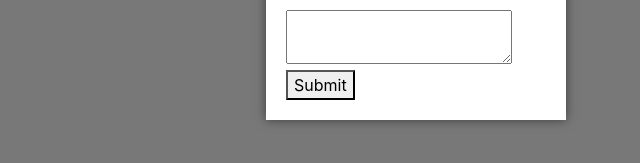
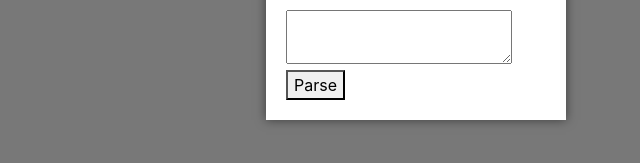
Before and after one commit to AdamSpera/configconsult, a plain HTML site: page templates/index.html in a window 1280 px wide. Shown: the part 409-572 px from the top of the page, 224-864 px from the left. Drawn offline with nearby package versions, Linux system fonts and the light colour scheme.

Commit message:
Change submit button text from "Submit" to "Parse"

```diff
--- a/templates/index.html
+++ b/templates/index.html
@@ -27,7 +27,7 @@
     <p>Paste your Cisco-IOS config:</p>
     <p style="color: brown;">Config processing happens entirely on client side. Paste with peace of mind!</p>
     <textarea id="inputField"></textarea>
-    <button id="submitBtn">Submit</button>
+    <button id="submitBtn">Parse</button>
   </div>
   <div id="overlay" class="overlay"></div>
 
```
